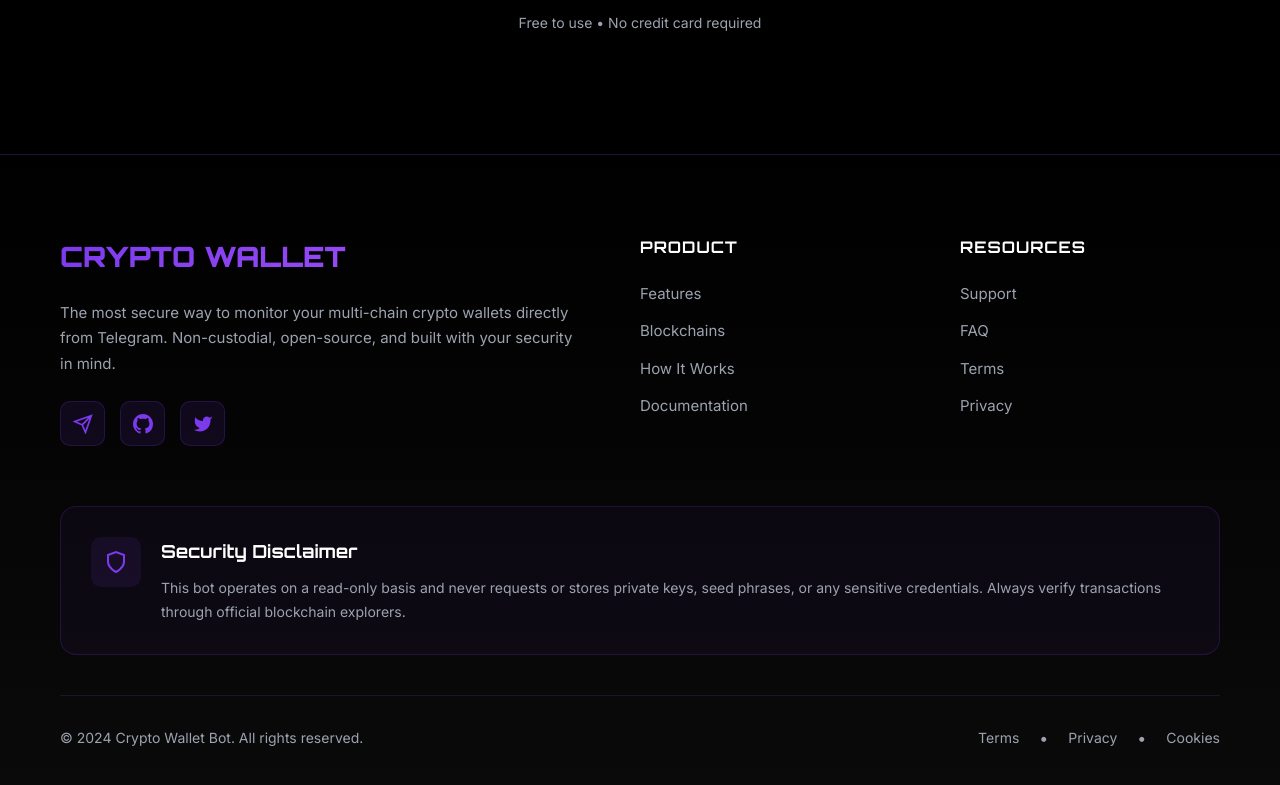
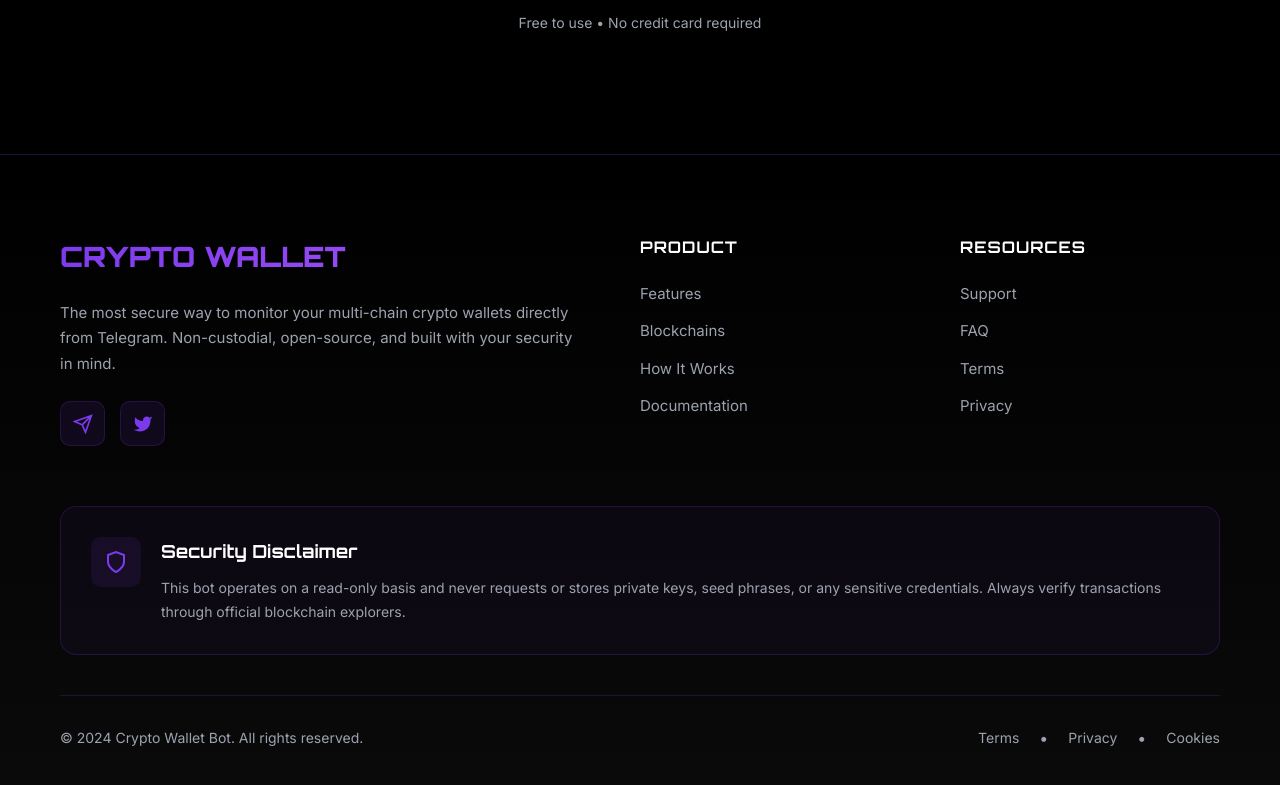
Before and after one commit to RianFix/CreateAddressCryptoBot, a plain HTML site: page index.html in a window 1280 px wide. Shown: the part 4788-5573 px from the top of the page. Drawn offline with Linux system fonts and the light colour scheme.

Commit message:
Update index.html

```diff
--- a/index.html
+++ b/index.html
@@ -342,11 +342,7 @@
                                 <path d="M22 2L11 13M22 2l-7 20-4-9-9-4 20-7z"/>
                             </svg>
                         </a>
-                        <a href="https://github.com/your-repo" target="_blank" rel="noopener noreferrer" class="social-link">
-                            <svg width="20" height="20" viewBox="0 0 24 24" fill="currentColor">
-                                <path d="M12 0C5.37 0 0 5.37 0 12c0 5.31 3.435 9.795 8.205 11.385.6.105.825-.255.825-.57 0-.285-.015-1.23-.015-2.235-3.015.555-3.795-.735-4.035-1.41-.135-.345-.72-1.41-1.23-1.695-.42-.225-1.02-.78-.015-.795.945-.015 1.62.87 1.845 1.23 1.08 1.815 2.805 1.305 3.495.99.105-.78.42-1.305.765-1.605-2.67-.3-5.46-1.335-5.46-5.925 0-1.305.465-2.385 1.23-3.225-.12-.3-.54-1.53.12-3.18 0 0 1.005-.315 3.3 1.23.96-.27 1.98-.405 3-.405s2.04.135 3 .405c2.295-1.56 3.3-1.23 3.3-1.23.66 1.65.24 2.88.12 3.18.765.84 1.23 1.905 1.23 3.225 0 4.605-2.805 5.625-5.475 5.925.435.375.81 1.095.81 2.22 0 1.605-.015 2.895-.015 3.3 0 .315.225.69.825.57A12.02 12.02 0 0024 12c0-6.63-5.37-12-12-12z"/>
-                            </svg>
-                        </a>
+
                         <a href="https://twitter.com/your_handle" target="_blank" rel="noopener noreferrer" class="social-link">
                             <svg width="20" height="20" viewBox="0 0 24 24" fill="currentColor">
                                 <path d="M23 3a10.9 10.9 0 01-3.14 1.53 4.48 4.48 0 00-7.86 3v1A10.66 10.66 0 013 4s-4 9 5 13a11.64 11.64 0 01-7 2c9 5 20 0 20-11.5a4.5 4.5 0 00-.08-.83A7.72 7.72 0 0023 3z"/>
```
